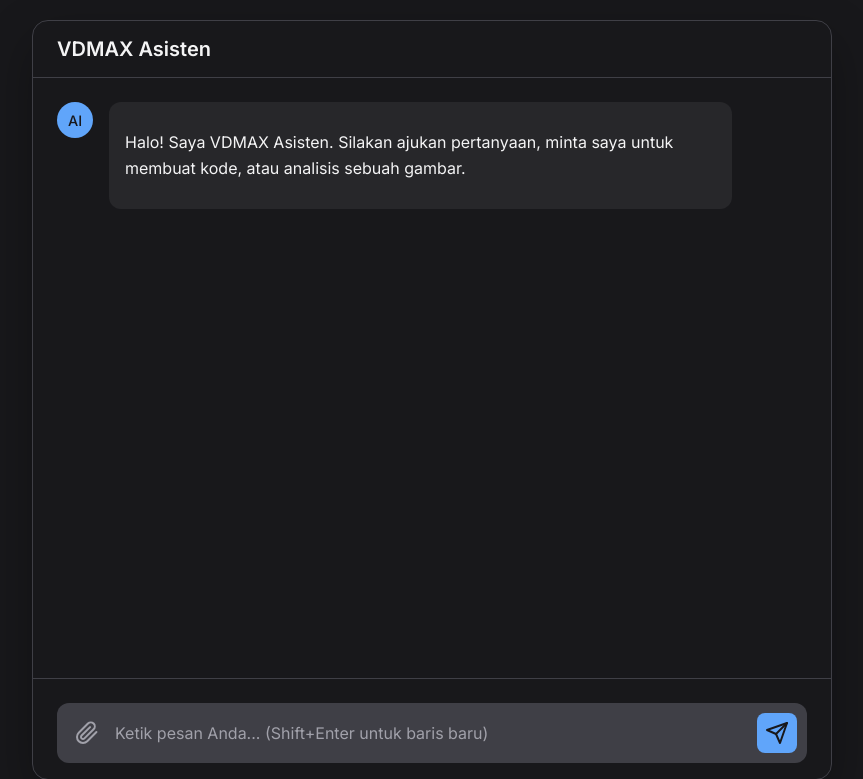
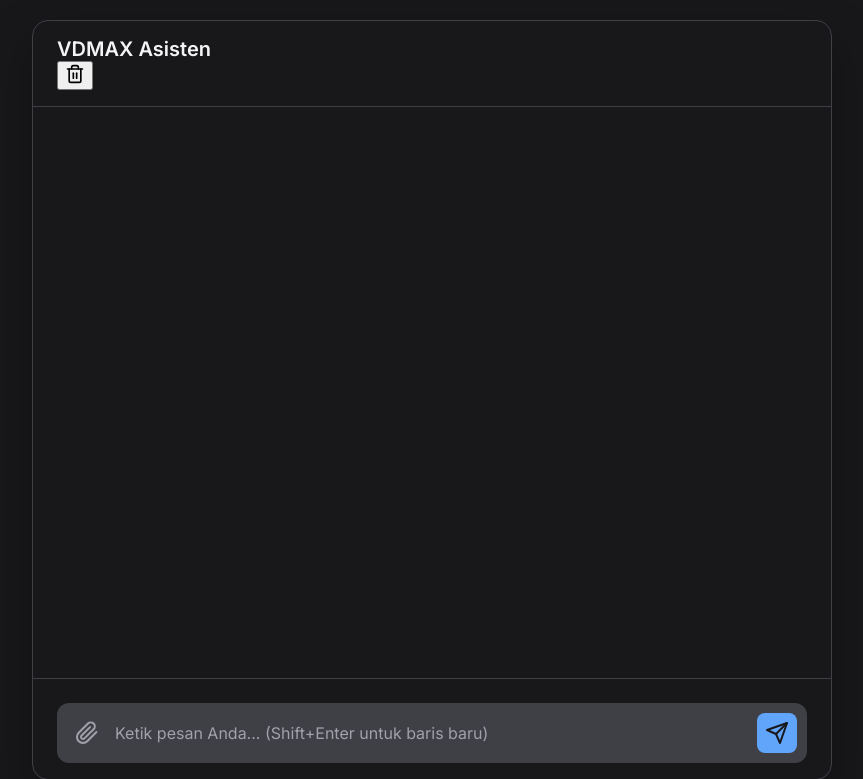
Before and after one commit to Abdulkohar-design/vdmax-assistant03, a Flask app: page / in a window 1280 px wide. Shown: the top 779 px of the page, without its empty margins (208-1071 px from the left). Run offline with Flask 3, Linux system fonts and the light colour scheme; some libraries are stand-ins or nearby versions.

Commit message:
Update index.html

```diff
--- a/templates/index.html
+++ b/templates/index.html
@@ -10,23 +10,19 @@
     <div class="chat-container">
         <header>
             <h1>VDMAX Asisten</h1>
+            <button id="clear-chat-button" class="header-button" title="Mulai percakapan baru">
+                <svg xmlns="http://www.w3.org/2000/svg" width="20" height="20" viewBox="0 0 24 24" fill="none" stroke="currentColor" stroke-width="2" stroke-linecap="round" stroke-linejoin="round"><polyline points="3 6 5 6 21 6"></polyline><path d="M19 6v14a2 2 0 0 1-2 2H7a2 2 0 0 1-2-2V6m3 0V4a2 2 0 0 1 2-2h4a2 2 0 0 1 2 2v2"></path><line x1="10" y1="11" x2="10" y2="17"></line><line x1="14" y1="11" x2="14" y2="17"></line></svg>
+            </button>
         </header>
 
         <div class="chat-window" id="chat-window">
-            <div class="message ai-message">
-                <div class="avatar ai-avatar">AI</div>
-                <div class="message-content">
-                    <p>Halo! Saya VDMAX Asisten. Silakan ajukan pertanyaan, minta saya untuk membuat kode, atau analisis sebuah gambar.</p>
-                </div>
             </div>
-        </div>
 
         <form class="chat-form" id="chat-form">
             <div id="image-preview-container"></div>
-
             <div class="input-group">
                 <button type="button" id="upload-button" class="icon-button" title="Unggah Gambar">
-                    <svg xmlns="http://www.w3.org/2000/svg" width="24" height="24" viewBox="0 0 24 24" fill="none" stroke="currentColor" stroke-width="2" stroke-linecap="round" stroke-linejoin="round"><path d="M21.44 11.05l-9.19 9.19a6 6 0 0 1-8.49-8.49l9.19-9.19a4 4 0 0 1 5.66 5.66l-9.2 9.19a2 2 0 0 1-2.83-2.83l8.49-8.48"></path></svg>
+                     <svg xmlns="http://www.w3.org/2000/svg" width="24" height="24" viewBox="0 0 24 24" fill="none" stroke="currentColor" stroke-width="2" stroke-linecap="round" stroke-linejoin="round"><path d="M21.44 11.05l-9.19 9.19a6 6 0 0 1-8.49-8.49l9.19-9.19a4 4 0 0 1 5.66 5.66l-9.2 9.19a2 2 0 0 1-2.83-2.83l8.49-8.48"></path></svg>
                 </button>
                 <textarea id="message-input" placeholder="Ketik pesan Anda... (Shift+Enter untuk baris baru)" rows="1"></textarea>
                 <input type="file" id="image-input" accept="image/*" style="display: none;">
@@ -37,6 +33,7 @@
         </form>
     </div>
 
+    <script src="https://cdn.jsdelivr.net/npm/browser-image-compression@2.0.2/dist/browser-image-compression.js"></script>
     <script src="https://cdn.jsdelivr.net/npm/marked/marked.min.js"></script>
     <script src="{{ url_for('static', filename='js/main.js') }}"></script>
 </body>
```
